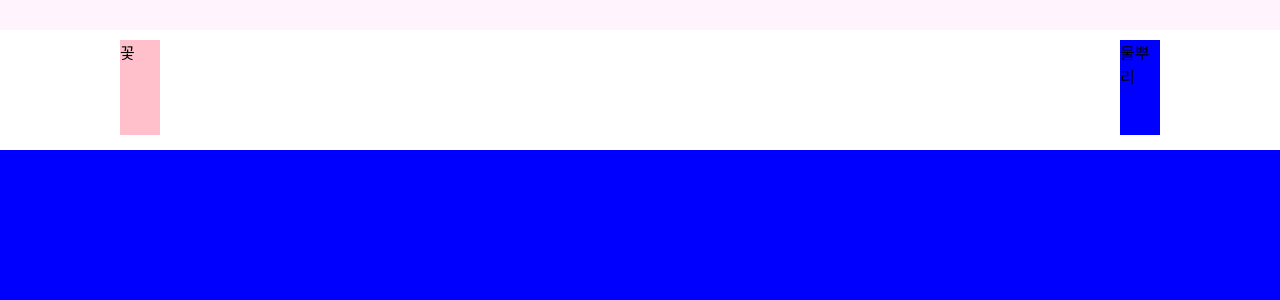
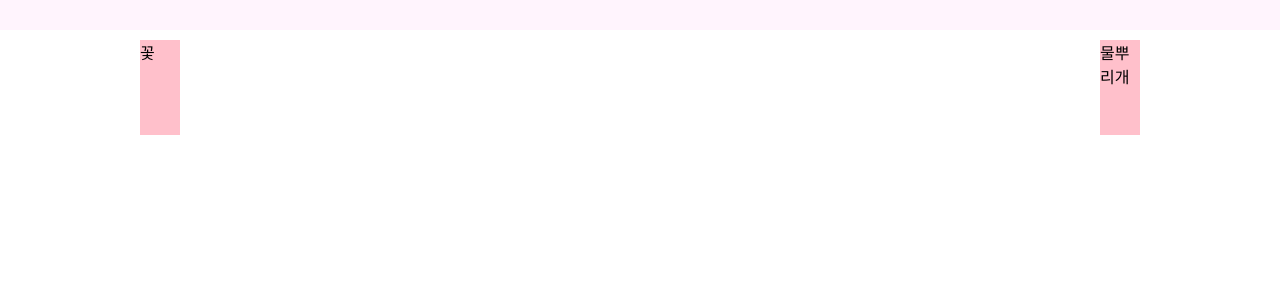
Before and after one commit to h-164/log, a React (Create React App) app: page / in a window 1280 px wide. Shown: the top 300 px of the page. Built offline with nearby package versions, Linux system fonts and the light colour scheme.

Commit message:
그림자효과, 헤더 상단 고정, 메뉴바 컴포넌트 분리

```diff
--- a/src/component/Header.js
+++ b/src/component/Header.js
@@ -3,20 +3,21 @@ import React from "react";
 
 function Header() {
   return (
-    <Stack bgcolor="red" width="100%" height="150px">
+    <Stack bgcolor="red" width="100%" height="150px" position="fixed">
       <Stack bgcolor="#FFF4FD" width="100%" height="35px"></Stack>
       <Stack
         direction="row"
         bgcolor="white"
         height="115px"
         justifyContent="space-between"
-        padding="10px 120px 10px 120px"
+        padding="10px 140px 10px 140px"
+        // boxShadow="0px 10px 20px -10px #EAEAEA"
       >
         <Stack bgcolor="pink" width="40px" height="95px">
           꽃
         </Stack>
-        <Stack bgcolor="blue" width="40px" height="95px">
-          물뿌리
+        <Stack bgcolor="pink" width="40px" height="95px">
+          물뿌리개
         </Stack>
       </Stack>
     </Stack>
--- /dev/null
+++ b/src/component/Menu.js
@@ -0,0 +1,8 @@
+import { Stack } from "@mui/material";
+import React from "react";
+
+function Menu() {
+  return <Stack bgcolor="white" width="300px" height="100vh"></Stack>;
+}
+
+export default Menu;
--- a/src/page/Main.js
+++ b/src/page/Main.js
@@ -1,12 +1,21 @@
 import { Stack } from "@mui/material";
 import React from "react";
 import Header from "../component/Header";
+import Menu from "../component/Menu";
 
 function Main() {
   return (
-    <Stack bgcolor="blue" minHeight="100vh" height="100%">
+    <Stack bgcolor="white" minHeight="100vh" height="100%">
       {/* 화면이 100vh고 스크롤 하게 될 경우 넘어가버리니까 100% 따로 설정 Main,배경 */}
       <Header />
+      <Stack width="100%" height="100vh" bgcolor="blue" direction="row">
+        <Menu />
+        <Stack width="900px" height="100vh" bgcolor="pink">
+          <Stack width="100%" height="40vh" bgcolor="white"></Stack>
+          <Stack width="100%" height="60vh" bgcolor="#FFF4FD"></Stack>
+        </Stack>
+        <Stack width="300px" height="100vh" bgcolor="white"></Stack>
+      </Stack>
     </Stack>
   );
 }
```
